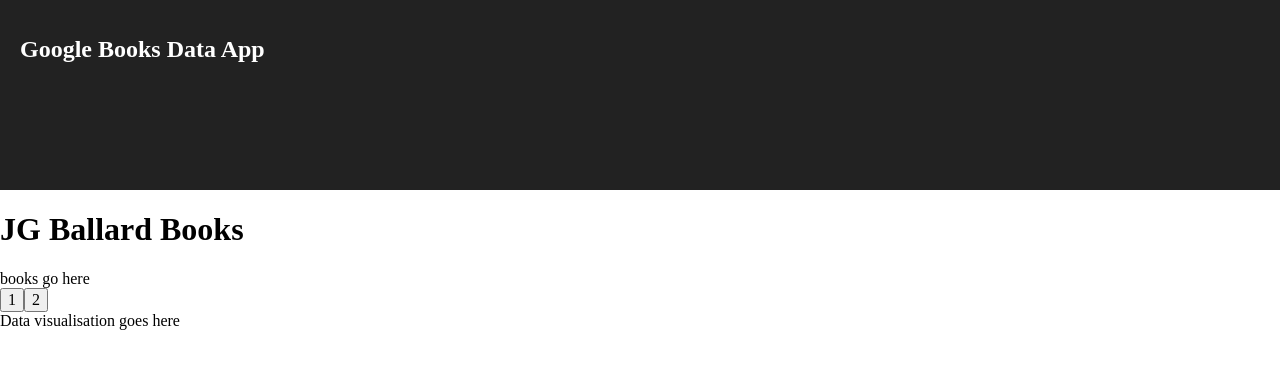
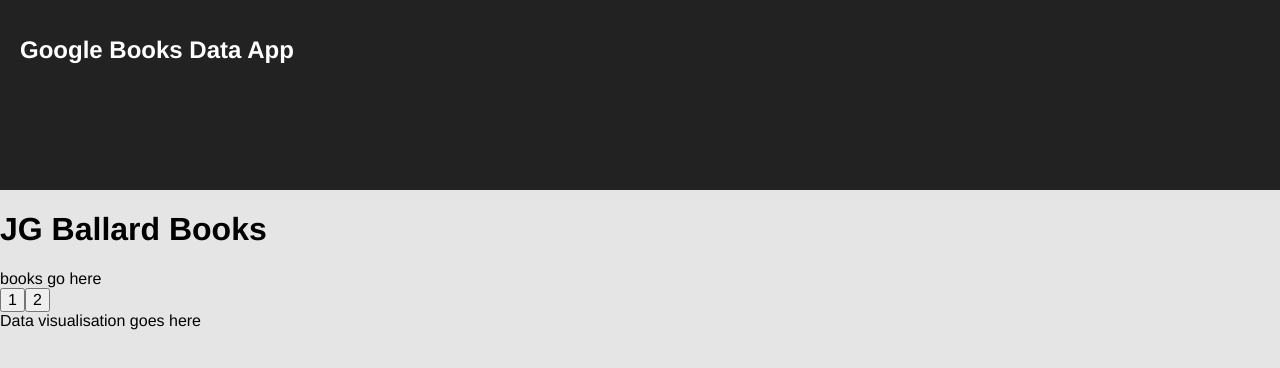
Before and after one commit to bnmrly/google-books-api-visualisation, a React (Create React App) app: page / in a window 1280 px wide. Shown: the top 368 px of the page. Built offline with nearby package versions, Linux system fonts and the light colour scheme; the HTML template or start-up script is replaced by a standard one.

Commit message:
add basic generic styles

```diff
--- a/src/index.css
+++ b/src/index.css
@@ -341,3 +341,22 @@
 [hidden] {
   display: none;
 }
+
+body {
+  margin: 0;
+  padding: 0;
+  font-family: 'HelveticaNeue-Light', 'Helvetica Neue Light', 'Helvetica Neue',
+    Helvetica, Arial, 'Lucida Grande', sans-serif;
+  font-weight: 300;
+  background-color: rgba(0, 0, 0, 0.1);
+}
+
+ul {
+  list-style: none;
+  padding: 0;
+  margin: 0;
+}
+
+a {
+  text-decoration: none;
+}
```
